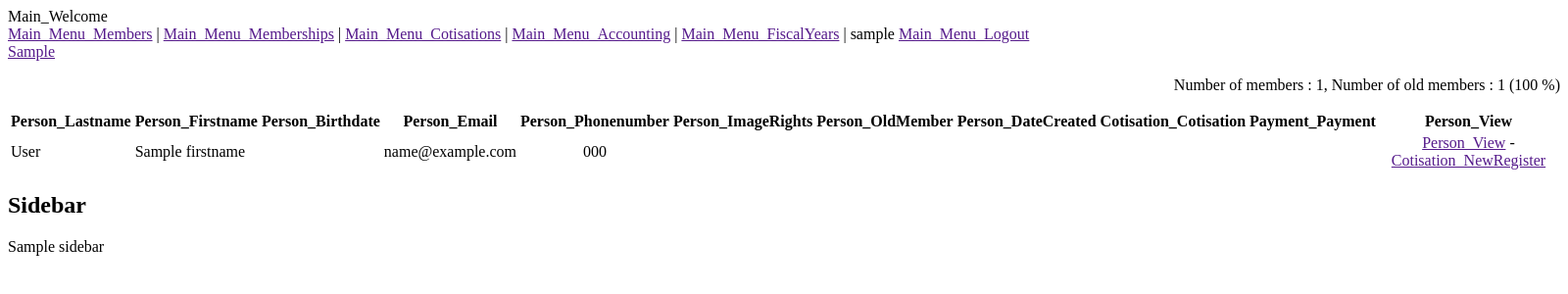
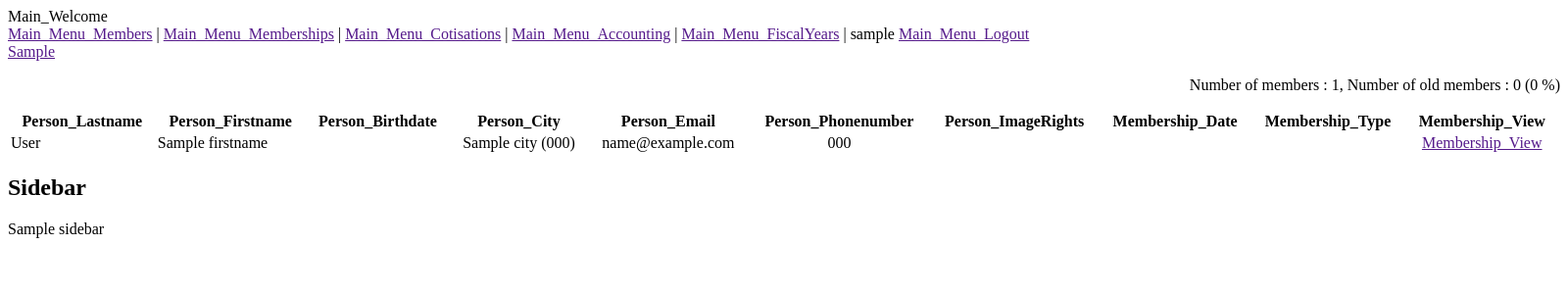
Before and after one commit to Salsassoc/salsassoc, a PHP site: template views/cotisation.person.list.html.php in a window 1600 px wide. Shown: the top 300 px of the page at 98% size. Run offline with PHP 8.4, Linux system fonts and the light colour scheme; the visitor is signed in with stand-in values (Sample User, id 1); the template is opened without the code that fills it: most values are stand-ins (such as "Sample title", 1, 10 or a date in 2020); data that the repository does not hold is empty; some libraries are stand-ins or nearby versions.

Commit message:
Fix cotisation members list

```diff
--- a/controllers/MembershipController.php
+++ b/controllers/MembershipController.php
@@ -379,7 +379,7 @@ dispatch('/memberships', 'membership_list');
 
     // Render
     if ($res) {
-        set('memberships', $memberships);
+        set('listMembership', $memberships);
 
         set('page_title', TS::Membership_Memberships);
         set('page_submenus', getSubMenus("memberships"));
--- a/views/cotisation.list.html.php
+++ b/views/cotisation.list.html.php
@@ -29,7 +29,7 @@
   <td align="center"><?php echo TSHelper::getShortDateTextFromDBDate($cotisation['end_date']) ?></td>
   <td align="center"><?php echo TSHelper::getCurrencyText($cotisation['amount']) ?></td>
   <td align="center">
-    <a href="<?php echo url_for('/cotisations', $cotisation['id'], 'members')?>"><?php printf(TS::Cotisation_MembersCount, ($membershipSummary != null ? $membershipSummary['membership_count'] : "0")) ?></a>
+    <a href="<?php echo url_for('/cotisations', $cotisation['id'], 'membership')?>"><?php printf(TS::Cotisation_MembersCount, ($membershipSummary != null ? $membershipSummary['membership_count'] : "0")) ?></a>
   </td>
   <td align="center"><?php echo TSHelper::getCurrencyText(($membershipSummary != null ? $membershipSummary['totalamount'] : 0.0)) ?></td>
   <td align="center">
--- a/views/cotisation.person.list.html.php
+++ b/views/cotisation.person.list.html.php
@@ -1,58 +1,19 @@
 <p align="right">
 <?php
-  $iTotalMembers = count($personlist);
+  $iTotalMembers = count($listMembership);
   $iTotalOldMembers = 0;
-  foreach ($personlist as $person)
+  foreach ($listMembership as $membership)
   {
-	if($person['cotisation_count'] > 0){
+    /*
+	if($membership['cotisation_count'] > 0){
 		$iTotalOldMembers++;
-    }
+    }*/
   }
 ?>
 Number of members : <?php echo $iTotalMembers; ?>,
 Number of old members : <?php echo $iTotalOldMembers; ?> (<?php echo round(($iTotalOldMembers/$iTotalMembers)*100); ?> %)
 </p>
 
-<table width="100%" class="list">
-<thead>
-<tr>
-  <th><?php echo TS::Person_Lastname; ?></th>
-  <th><?php echo TS::Person_Firstname; ?></th>
-  <th><?php echo TS::Person_Birthdate; ?></th>
-  <th><?php echo TS::Person_Email; ?></th>
-  <th><?php echo TS::Person_Phonenumber; ?></th>
-  <th><?php echo TS::Person_ImageRights; ?></th>
-  <th><?php echo TS::Person_OldMember; ?></th>
-  <th><?php echo TS::Person_DateCreated; ?></th>
-  <th><?php echo TS::Cotisation_Cotisation; ?></th>
-  <th><?php echo TS::Payment_Payment; ?></th>
-  <th><?php echo TS::Person_View; ?></th>
-</tr>
-</thead>
-<tbody>
 <?php
-    foreach  ($personlist as $person)
-    {
+    include('membership.list.table.html.php');
 ?>
-<tr>
-  <td align="left"><?php echo $person['lastname'] ?></td>
-  <td align="left"><?php echo $person['firstname'] ?></td>
-  <td align="center"><?php echo TSHelper::getShortDateTextFromDBDate($person['birthdate']) ?></td>
-  <td align="center"><?php echo $person['email'] ?></td>
-  <td align="center"><?php echo $person['phonenumber'] ?></td>
-  <td align="center"><?php echo TSHelper::getYesNoUnknownText($person['image_rights']); ?></td>
-  <td align="center"><?php echo TSHelper::getYesNoUnknownText(($person['cotisation_count'] == null || $person['cotisation_count'] == 0) ? 'true' : 'false'); ?></td>
-  <td align="center"><?php echo TSHelper::getShortDateTextFromDBDate($person['creation_date']) ?></td>
-  <td align="center"><?php echo TSHelper::getCurrencyText($person['amount']); ?></td>
-  <td align="center"><?php echo TSHelper::getPaymentMethod($person['payment_method']); ?></td>
-  <td align="center">
-    <a href="<?php echo url_for('/members', $person['id'])?>"><?php echo TS::Person_View; ?></a> -
-    <a href="<?php echo url_for('/cotisations/register/member', $person['id'])?>"><?php echo TS::Cotisation_NewRegister; ?></a>
-  </td>
-</tr>
-<?php
-    }
-?>
-</tr>
-</tbody>
-</table>
--- a/views/membership.list.html.php
+++ b/views/membership.list.html.php
@@ -1,5 +1,5 @@
 <div class="list-top-infos">
-<?php printf(TS::Membership_MembershipCount, count($memberships)); ?>
+<?php printf(TS::Membership_MembershipCount, count($listMembership)); ?>
 </div>
 
 <?php include("membership.list.table.html.php"); ?>
--- a/views/membership.list.table.html.php
+++ b/views/membership.list.table.html.php
@@ -15,7 +15,7 @@
 </thead>
 <tbody>
 <?php
-    foreach  ($memberships as $membership)
+    foreach  ($listMembership as $membership)
     {
 ?>
 <tr>
```
Also changed, not shown: controllers/CotisationsController.php (+14 -17 lines), controllers/DatabaseController.php (+10 -0 lines).
